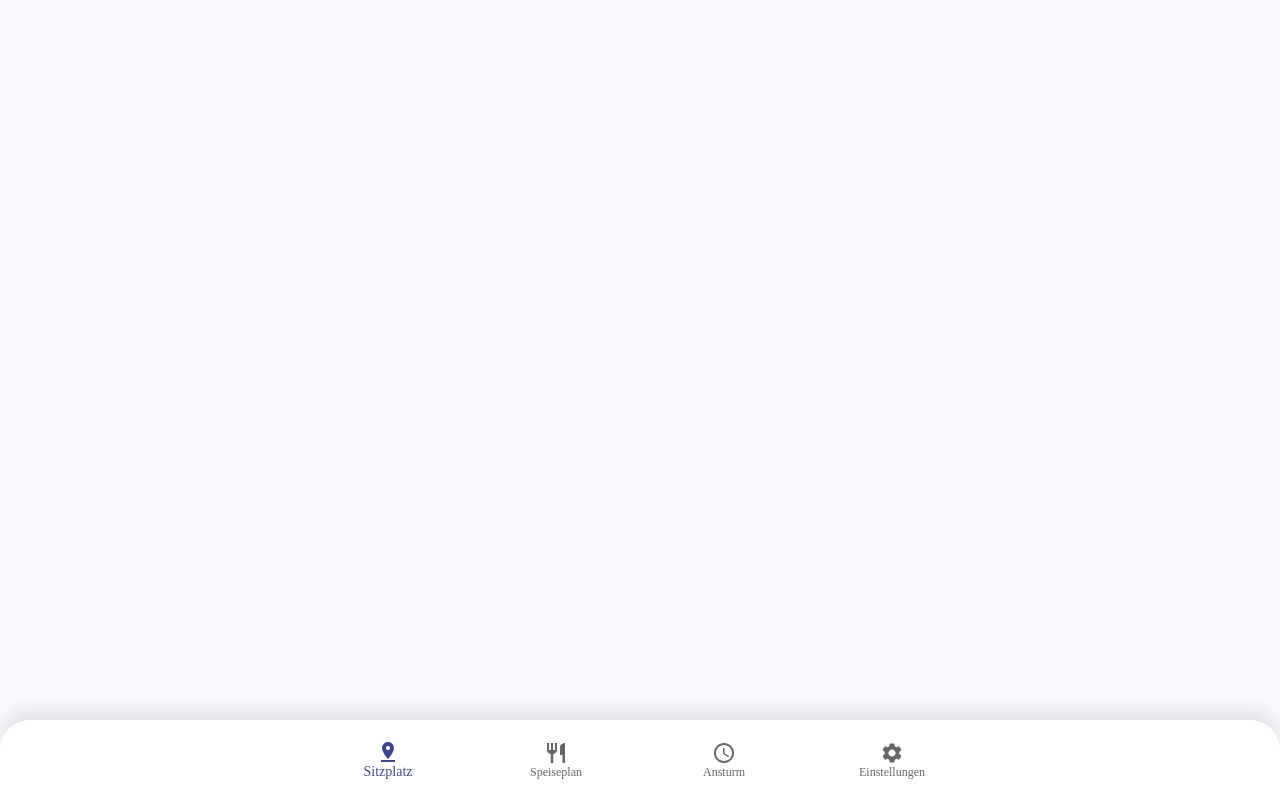
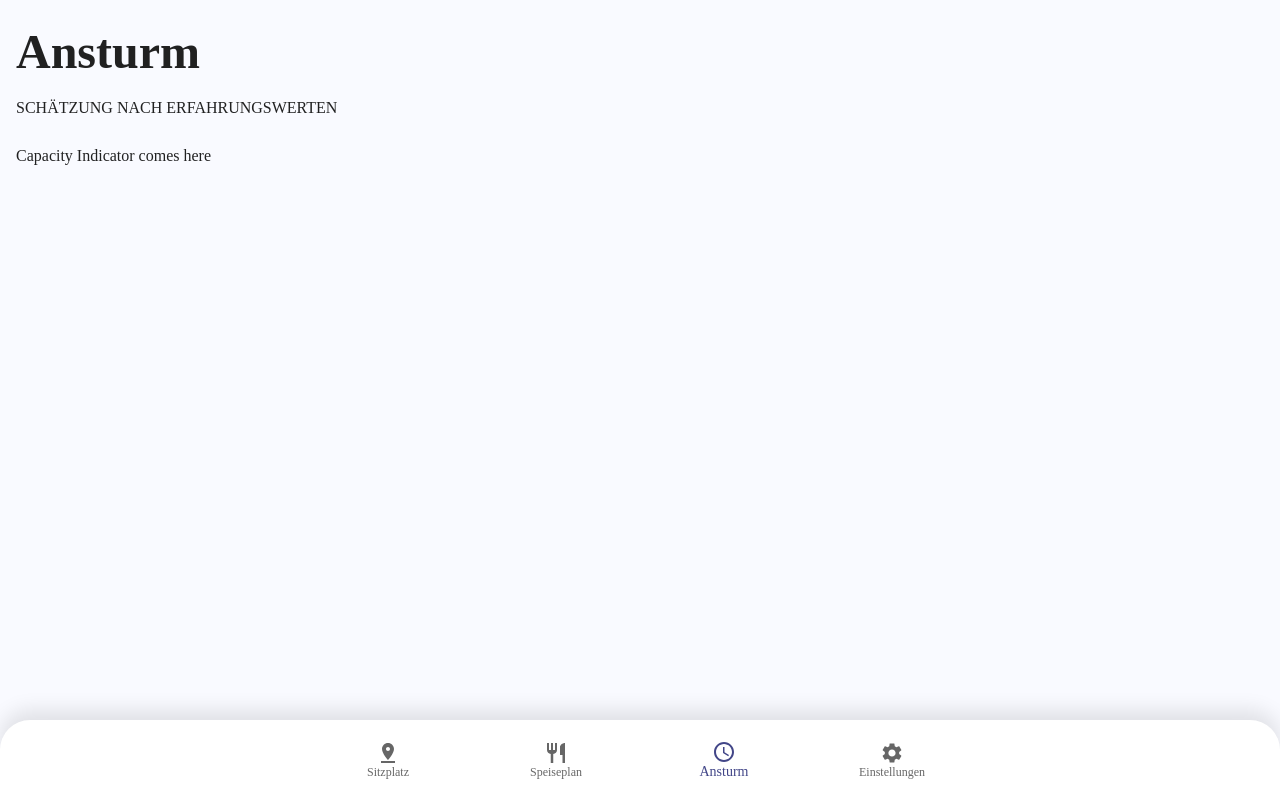
Before and after one commit to LinusHe/MensaPWA, a React (Create React App) app in the folder mensa-pwa-react/: page /rush in a window 1280 px wide. Built offline with nearby package versions, Linux system fonts and the light colour scheme.

Commit message:
Added Router Functionality to Navbar

```diff
--- a/mensa-pwa-react/public/index.html
+++ b/mensa-pwa-react/public/index.html
@@ -4,7 +4,7 @@
     <meta charset="utf-8" />
     <link rel="icon" href="%PUBLIC_URL%/favicon.ico" />
     <meta name="viewport" content="width=device-width, initial-scale=1" />
-    <meta name="theme-color" content="#000000" />
+    <meta name="theme-color" content="#F9FAFF" />
     <meta name="description" content="Web site created using create-react-app" />
     <link rel="apple-touch-icon" href="%PUBLIC_URL%/logo192.png" />
     <!--
--- a/mensa-pwa-react/src/App.js
+++ b/mensa-pwa-react/src/App.js
@@ -1,34 +1,23 @@
-import React from 'react';
-import BottomNavigation from '@mui/material/BottomNavigation';
-import BottomNavigationAction from '@mui/material/BottomNavigationAction';
-import Paper from '@mui/material/Paper';
-import PinDropIcon from '@mui/icons-material/PinDrop';
-import SettingsIcon from '@mui/icons-material/Settings';
-import AccessTimeIcon from '@mui/icons-material/AccessTime';
-import RestaurantIcon from '@mui/icons-material/Restaurant';
+import React from 'react'
+import NavigationBar from './components/NavigationBar';
+import { Routes, Route } from 'react-router-dom';
 
-// Font imports
-import '@fontsource-variable/jost';
-import '@fontsource/roboto';
-
+import Floorplan from './components/Floorplan';
+import FoodMenu from './components/FoodMenu';
+import CapacityIndicator from './components/CapacityIndicator';
+import Settings from './components/Settings';
 
 function App() {
-  const [value, setValue] = React.useState(0);
-
   return (
-    <Paper sx={{ position: 'fixed', bottom: 0, left: 0, right: 0, borderRadius: '30px 30px 0 0', boxShadow: '0px -10px 20px 0 rgba(0, 0, 0, 0.1)' }}>
-      <BottomNavigation showLabels
-        sx={{ height: 80, backgroundColor: 'unset' }}
-        value={value}
-        onChange={(event, newValue) => {
-          setValue(newValue);
-        }} >
-        <BottomNavigationAction label="Sitzplatz" icon={<PinDropIcon />} />
-        <BottomNavigationAction label="Speiseplan" icon={<RestaurantIcon />} />
-        <BottomNavigationAction label="Ansturm" icon={<AccessTimeIcon />} />
-        <BottomNavigationAction label="Einstellungen" icon={<SettingsIcon />} />
-      </BottomNavigation>
-    </Paper>
+    <div>
+      <NavigationBar></NavigationBar>
+      <Routes>
+        <Route path="/" element={<Floorplan />} ></Route>
+        <Route path="/menu" element={<FoodMenu />} ></Route>
+        <Route path="/rush" element={<CapacityIndicator />} ></Route>
+        <Route path="/settings" element={<Settings />} ></Route>
+      </Routes>
+    </div>
   );
 }
 
--- /dev/null
+++ b/mensa-pwa-react/src/components/CapacityIndicator.js
@@ -0,0 +1,36 @@
+import React from 'react'
+import { Grid } from '@mui/material';
+import Typography from '@mui/material/Typography';
+
+
+function CapacityIndicator() {
+  return (
+    <Grid
+      container
+      direction="row"
+      justifyContent="center"
+      alignItems="flex-start"
+      rowSpacing={0}
+      columnSpacing={0}
+      sx={{ p: 2 }}
+    >
+      <Grid item xs={12}>
+        <Typography variant="screenHeading">
+          Ansturm
+        </Typography>
+      </Grid>
+      <Grid item xs={12} sx={{pb:3}}>
+        <Typography variant="p" fontWeight="regular" textTransform="uppercase">
+          Schätzung nach Erfahrungswerten
+        </Typography>
+      </Grid>
+      <Grid item xs={12}>
+        <Typography variant="p" fontWeight="light">
+          Capacity Indicator comes here
+        </Typography>
+      </Grid>
+    </Grid>
+  )
+}
+
+export default CapacityIndicator
--- /dev/null
+++ b/mensa-pwa-react/src/components/Floorplan.js
@@ -0,0 +1,33 @@
+import React from 'react'
+import { Grid } from '@mui/material';
+import Typography from '@mui/material/Typography';
+
+function Floorplan() {
+  return (
+    <Grid
+      container
+      direction="row"
+      justifyContent="center"
+      alignItems="flex-start"
+      rowSpacing={0}
+      columnSpacing={0}
+      sx={{ p: 2 }}
+    >
+      <Grid item xs={12}>
+        <Typography variant="screenHeading">
+          Sitzplatz{' '}
+          <Typography component="span" variant="span" fontWeight="300">
+            teilen
+          </Typography>
+        </Typography>
+      </Grid>
+      <Grid item xs={12}>
+        <Typography variant="p" fontWeight="light">
+          Floorplan Engine comes here
+        </Typography>
+      </Grid>
+    </Grid>
+  )
+}
+
+export default Floorplan
--- /dev/null
+++ b/mensa-pwa-react/src/components/FoodMenu.js
@@ -0,0 +1,36 @@
+import React from 'react'
+import { Grid } from '@mui/material';
+import Typography from '@mui/material/Typography';
+
+
+function FoodMenu() {
+  return (
+    <Grid
+      container
+      direction="row"
+      justifyContent="center"
+      alignItems="flex-start"
+      rowSpacing={0}
+      columnSpacing={0}
+      sx={{ p: 2 }}
+    >
+      <Grid item xs={12}>
+        <Typography variant="screenHeading">
+          Speiseplan
+        </Typography>
+      </Grid>
+      <Grid item xs={12} sx={{ pb: 3 }}>
+        <Typography variant="p" fontWeight="regular" textTransform="uppercase">
+          Heutige Gerichte
+        </Typography>
+      </Grid>
+      <Grid item xs={12}>
+        <Typography variant="p" fontWeight="light">
+          Food Menu Engine comes here
+        </Typography>
+      </Grid>
+    </Grid>
+  )
+}
+
+export default FoodMenu
--- /dev/null
+++ b/mensa-pwa-react/src/components/NavigationBar.js
@@ -0,0 +1,46 @@
+import React from 'react'
+import BottomNavigation from '@mui/material/BottomNavigation';
+import BottomNavigationAction from '@mui/material/BottomNavigationAction';
+import Paper from '@mui/material/Paper';
+import PinDropIcon from '@mui/icons-material/PinDrop';
+import SettingsIcon from '@mui/icons-material/Settings';
+import AccessTimeIcon from '@mui/icons-material/AccessTime';
+import RestaurantIcon from '@mui/icons-material/Restaurant';
+import { useNavigate } from 'react-router-dom';
+
+function NavigationBar() {
+  const [value, setValue] = React.useState(0);
+  const navigate = useNavigate();
+
+  // set Buttom Navigation based on Path
+  React.useEffect(() => {
+    const pathname = window.location.pathname;
+    if (pathname.endsWith("/menu")) {
+      setValue("menu");
+    } else if (pathname.endsWith("/rush")) {
+      setValue("rush");
+    } else if (pathname.endsWith("/settings")) {
+      setValue("settings");
+    } else {
+      setValue("home");
+    }
+  }, []);
+
+  return (
+    <Paper sx={{ position: 'fixed', bottom: 0, left: 0, right: 0, borderRadius: '30px 30px 0 0', boxShadow: '0px -10px 20px 0 rgba(0, 0, 0, 0.1)' }}>
+      <BottomNavigation showLabels
+        sx={{ height: 80, backgroundColor: 'unset' }}
+        value={value}
+        onChange={(event, newValue) => {
+          setValue(newValue);
+        }} >
+        <BottomNavigationAction label="Sitzplatz" value="home" onClick={() => navigate("/")} icon={<PinDropIcon />} />
+        <BottomNavigationAction label="Speiseplan" value="menu" onClick={() => navigate("/menu")} icon={<RestaurantIcon />} />
+        <BottomNavigationAction label="Ansturm" value="rush" onClick={() => navigate("/rush")} icon={<AccessTimeIcon />} />
+        <BottomNavigationAction label="Einstellungen" value="settings" onClick={() => navigate("/settings")} icon={<SettingsIcon />} />
+      </BottomNavigation>
+    </Paper>
+  )
+}
+
+export default NavigationBar
--- /dev/null
+++ b/mensa-pwa-react/src/components/Settings.js
@@ -0,0 +1,30 @@
+import React from 'react'
+import { Grid } from '@mui/material';
+import Typography from '@mui/material/Typography';
+
+function Settings() {
+  return (
+    <Grid
+      container
+      direction="row"
+      justifyContent="center"
+      alignItems="flex-start"
+      rowSpacing={0}
+      columnSpacing={0}
+      sx={{ p: 2 }}
+    >
+      <Grid item xs={12}>
+        <Typography variant="screenHeading">
+          Einstellungen
+        </Typography>
+      </Grid>
+      <Grid item xs={12}>
+      <Typography variant="p" fontWeight="light">
+          Settings comes here
+        </Typography>
+      </Grid>
+    </Grid>
+  )
+}
+
+export default Settings
--- a/mensa-pwa-react/src/index.js
+++ b/mensa-pwa-react/src/index.js
@@ -1,6 +1,7 @@
 // react imports
 import React from 'react';
 import ReactDOM from 'react-dom/client';
+import { BrowserRouter } from 'react-router-dom';
 
 // mui imports
 import { ThemeProvider } from '@mui/material/styles';
@@ -14,13 +15,19 @@ import reportWebVitals from './reportWebVitals';
 import App from './App';
 import theme from './theme';
 
+// font imports
+import '@fontsource-variable/jost';
+import '@fontsource/roboto';
+
 const root = ReactDOM.createRoot(document.getElementById('root'));
 root.render(
   <React.StrictMode>
-    <ThemeProvider theme={theme}>
-      <CssBaseline />
-      <App />
-    </ThemeProvider>
+    <BrowserRouter>
+      <ThemeProvider theme={theme}>
+        <CssBaseline />
+        <App />
+      </ThemeProvider>
+    </BrowserRouter>
   </React.StrictMode>
 );
 
--- a/mensa-pwa-react/src/theme.js
+++ b/mensa-pwa-react/src/theme.js
@@ -3,8 +3,14 @@ import '@fontsource-variable/jost';
 
 // A custom theme for this app
 const theme = createTheme({
+  spacing: 8,
   typography: {
     fontFamily: 'Jost Variable',
+    screenHeading: {
+      variant: "h1",
+      fontWeight: "bold",
+      fontSize: "3rem",
+    },
   },
   palette: {
     primary: {
@@ -21,6 +27,21 @@ const theme = createTheme({
       paper: '#fff',
     },
   },
+  components: {
+    MuiTypography: {
+      styleOverrides: {
+        screenHeading: {
+          paddingBottom: '0.5rem', // Specify the desired padding value, e.g., 'pb3'
+        },
+      },
+      defaultProps: {
+        variantMapping: {
+          // Map the new variant to render a <h1> by default
+          screenHeading: 'h1',
+        },
+      },
+    },
+  },
 });
 
 export default theme;
```
Also changed, not shown: mensa-pwa-react/public/manifest.json.
